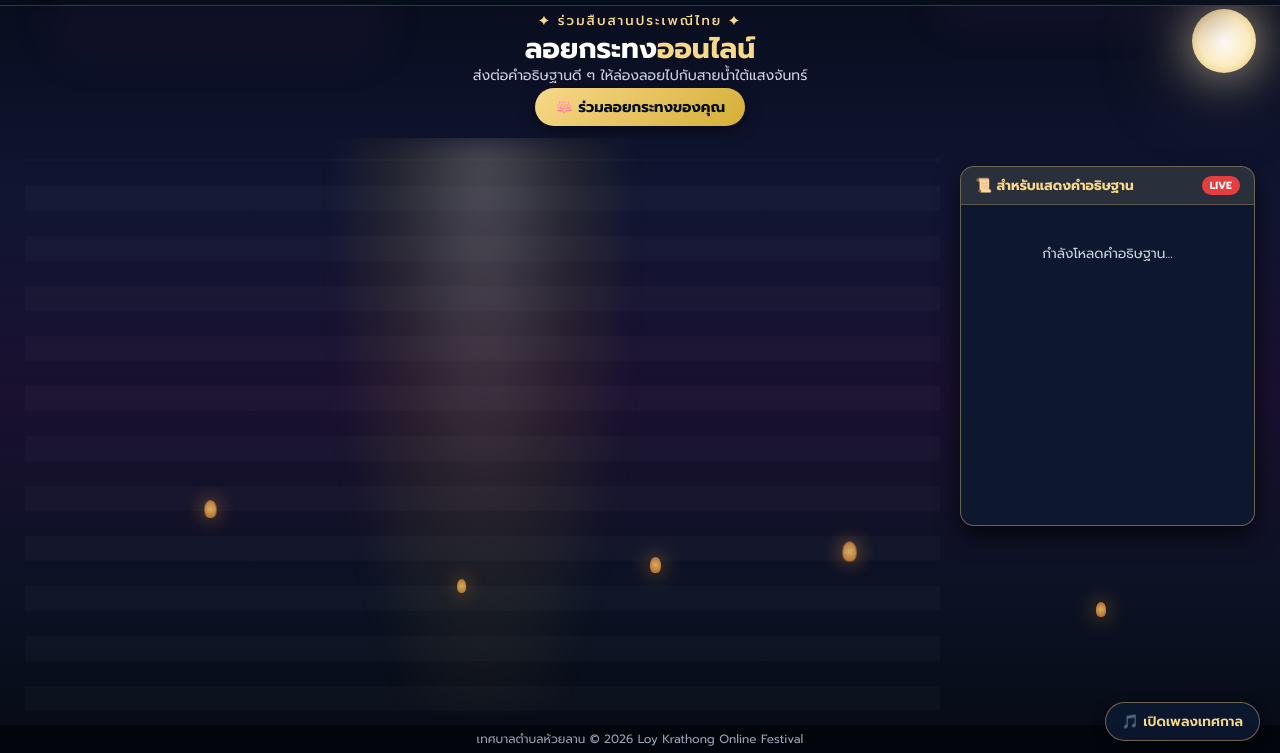
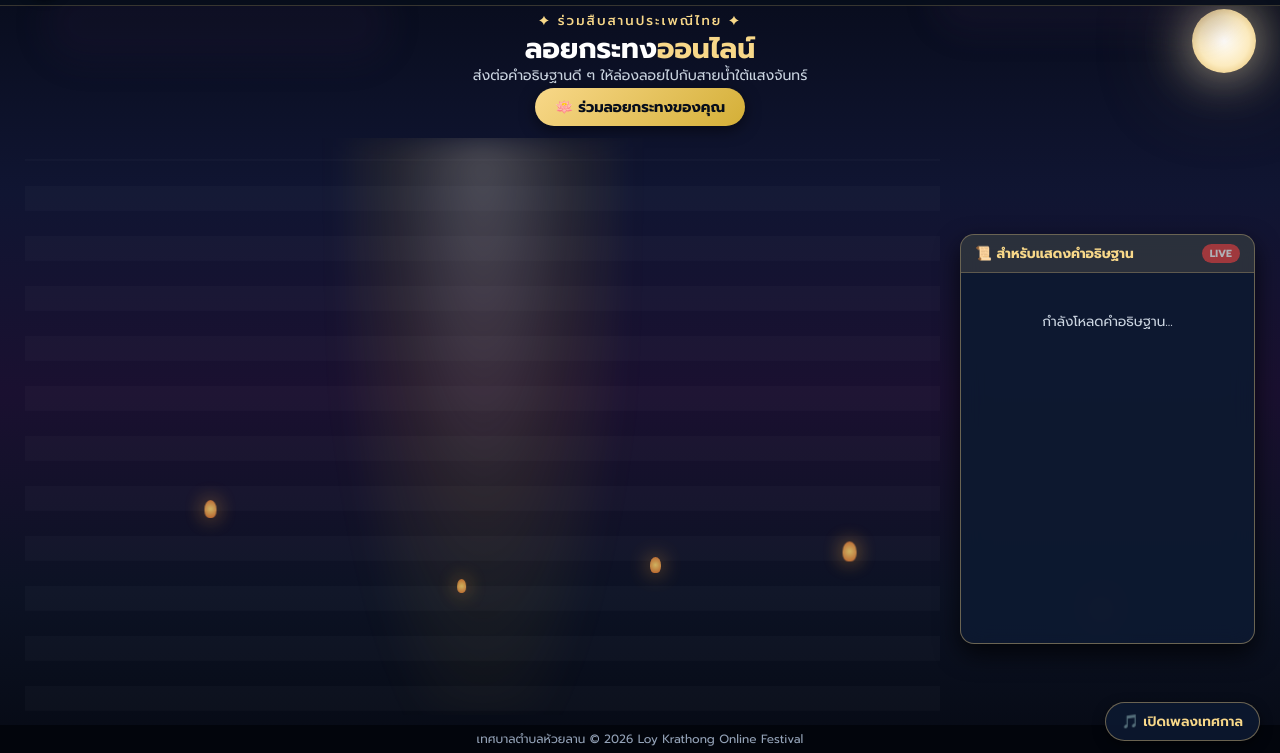
Before and after one commit to watcharowutws21-collab/loykrathong-huailan, a plain HTML site: page index.html in a window 1280 px wide. Shown: the part 47-800 px from the top of the page. Drawn offline with Linux system fonts and the light colour scheme; no server answers.

Commit message:
Add files via upload

```diff
--- a/style.css
+++ b/style.css
@@ -18,7 +18,7 @@ body {
   font-size: 0.95rem;
 }
 
-/* ฉากหลังท้องฟ้า พระจันทร์ เมฆ */
+/* ฉากหลังท้องฟ้า พระจันทร์ เมฆ โคมลอย */
 .sky-background {
   position: fixed;
   top: 0; left: 0; width: 100%; height: 100%;
@@ -27,7 +27,6 @@ body {
   z-index: 0;
 }
 
-/* 2. ขยับดวงจันทร์ไม่ให้ทับกับป้าย "ยอดผู้ลอยกระทง" */
 .big-moon {
   position: fixed;
   top: 56px;
@@ -93,7 +92,7 @@ body {
 
 .topbar, .page, footer { position: relative; z-index: 10; }
 
-/* 1. ปรับ Topbar และส่วนหัวให้ขยับขึ้นชิดขอบบนอีกนิด */
+/* แถบด้านบนขยับขึ้นชิดขอบบนอีกนิด */
 .topbar {
   display: flex; justify-content: space-between; align-items: center;
   padding: 6px 24px; background: rgba(7, 14, 27, 0.9);
@@ -130,6 +129,7 @@ body {
 .hero h1 span { color: var(--accent-gold); }
 .hero p { color: #cbd5e1; font-size: 0.88rem; line-height: 1.25; }
 
+/* ฟอร์มลอยกระทงและระบบสไลด์ */
 .ui-container {
   background: rgba(13, 25, 48, 0.95); border: 1px solid rgba(248, 216, 137, 0.35);
   border-radius: 16px; padding: 16px 25px; width: 100%; max-width: 600px;
@@ -204,6 +204,7 @@ body {
 }
 .floating-toggle-btn:hover { transform: translateY(-2px); filter: brightness(1.1); }
 
+/* พื้นที่แม่น้ำและกล่องคำอธิษฐาน */
 .content-layout {
   position: relative; width: 100%; display: flex; flex-direction: column; flex: 1;
   padding-right: 315px; margin-top: 6px; min-height: 0;
@@ -213,7 +214,7 @@ body {
 }
 
 #floatingArea {
-  position: relative; width: 100%; flex: 1; min-height: 360px;
+  position: relative; width: 100%; flex: 1; min-height: 380px;
   background: transparent; overflow: hidden;
 }
 
@@ -235,13 +236,23 @@ body {
   100% { transform: translateY(50px); }
 }
 
-/* 3. ขยับกล่องคำอธิษฐาน LIVE ลงมาต่ำลงอีกนิด */
+/* ขยับกล่องคำอธิษฐาน LIVE ลงมาต่ำลงอีกและให้ลงมาเกือบชิดขอบล่าง */
 .wishes-panel {
-  position: absolute; right: 0px; top: 28px; width: 295px;
-  background: rgba(13, 25, 48, 0.94); border: 1px solid rgba(248, 216, 137, 0.4);
-  border-radius: 14px; backdrop-filter: blur(12px); box-shadow: 0 10px 25px rgba(0,0,0,0.7);
-  display: flex; flex-direction: column; height: calc(100% - 68px); max-height: 360px;
-  overflow: hidden; z-index: 30;
+  position: absolute;
+  right: 0px;
+  top: 96px;
+  width: 295px;
+  background: rgba(13, 25, 48, 0.94);
+  border: 1px solid rgba(248, 216, 137, 0.4);
+  border-radius: 14px;
+  backdrop-filter: blur(12px);
+  box-shadow: 0 10px 25px rgba(0,0,0,0.7);
+  display: flex;
+  flex-direction: column;
+  height: calc(100% - 102px);
+  max-height: 410px;
+  overflow: hidden;
+  z-index: 30;
 }
 .wishes-panel-header {
   background: rgba(248, 216, 137, 0.12); padding: 8px 14px;
@@ -252,6 +263,10 @@ body {
 .live-indicator {
   background: #e53e3e; color: #fff; font-size: 0.65rem; padding: 2px 8px;
   border-radius: 10px; animation: pulse 1.5s infinite; font-weight: 700;
+}
+@keyframes pulse {
+  0%, 100% { opacity: 1; }
+  50% { opacity: 0.6; }
 }
 .wishes-list { padding: 8px; overflow-y: auto; flex: 1; display: flex; flex-direction: column; gap: 8px; }
 .wish-card-item {
```
